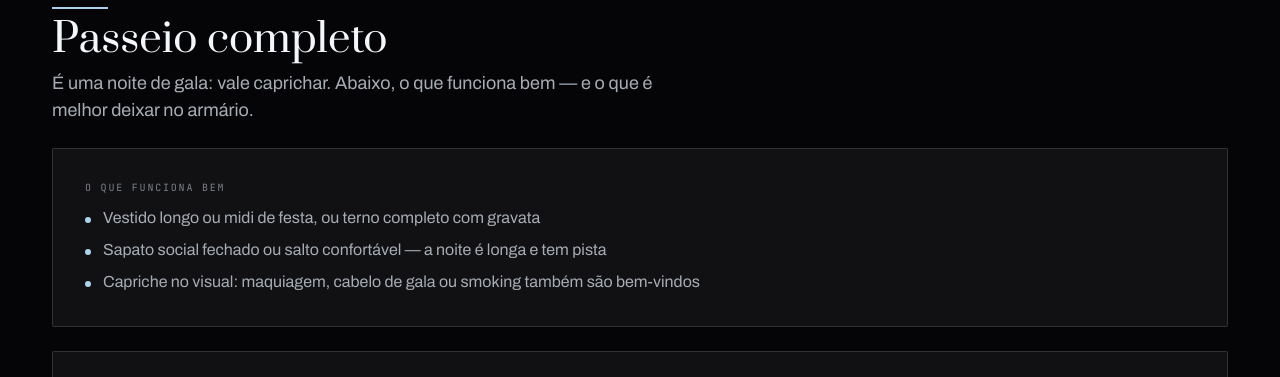
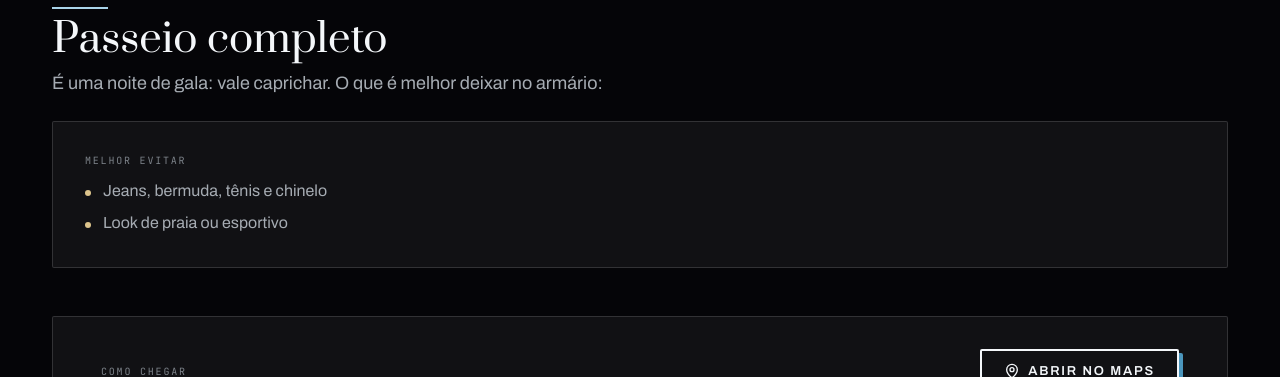
Before and after one commit to bernardocamaraa/turma-32-site, a React (Vite) app: page /baile in a window 1280 px wide. Shown: the part 1021-1398 px from the top of the page. Built offline with nearby package versions, Linux system fonts and the light colour scheme; no server answers.

Commit message:
Tira a lista "o que funciona bem" do traje
Fica só o badge "Passeio completo" e a lista do que evitar.

Co-Authored-By: Claude Sonnet 5 <noreply@anthropic.com>
Claude-Session: https://claude.ai/code/session_01GGfJgdXXEFwiPmmPCVL9fs

```diff
--- a/src/pages/Baile.tsx
+++ b/src/pages/Baile.tsx
@@ -128,23 +128,10 @@ export function Baile() {
             Passeio completo
           </h2>
           <p style={{ margin: 0, fontSize: 'var(--fs-body-lg)', lineHeight: 'var(--lh-normal)', color: 'var(--text-muted)', maxWidth: '60ch' }}>
-            É uma noite de gala: vale caprichar. Abaixo, o que funciona bem — e
-            o que é melhor deixar no armário.
+            É uma noite de gala: vale caprichar. O que é melhor deixar no
+            armário:
           </p>
         </div>
-
-        <Card padding="var(--space-7)">
-          <div style={{ display: 'flex', flexDirection: 'column', gap: 'var(--space-4)' }}>
-            <Rotulo>O que funciona bem</Rotulo>
-            <Lista
-              itens={[
-                'Vestido longo ou midi de festa, ou terno completo com gravata',
-                'Sapato social fechado ou salto confortável — a noite é longa e tem pista',
-                'Capriche no visual: maquiagem, cabelo de gala ou smoking também são bem-vindos',
-              ]}
-            />
-          </div>
-        </Card>
 
         <Card padding="var(--space-7)">
           <div style={{ display: 'flex', flexDirection: 'column', gap: 'var(--space-4)' }}>
```
